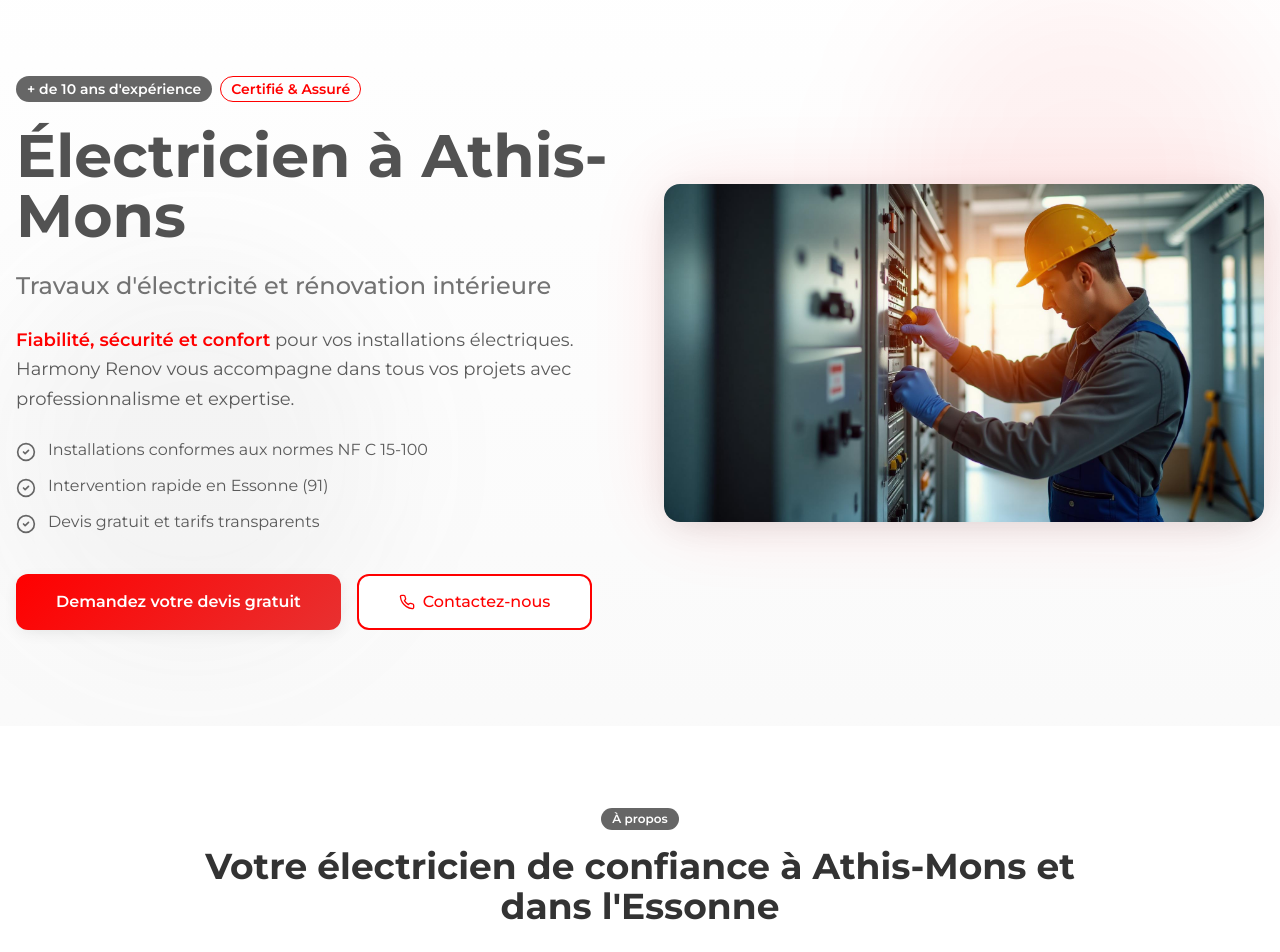
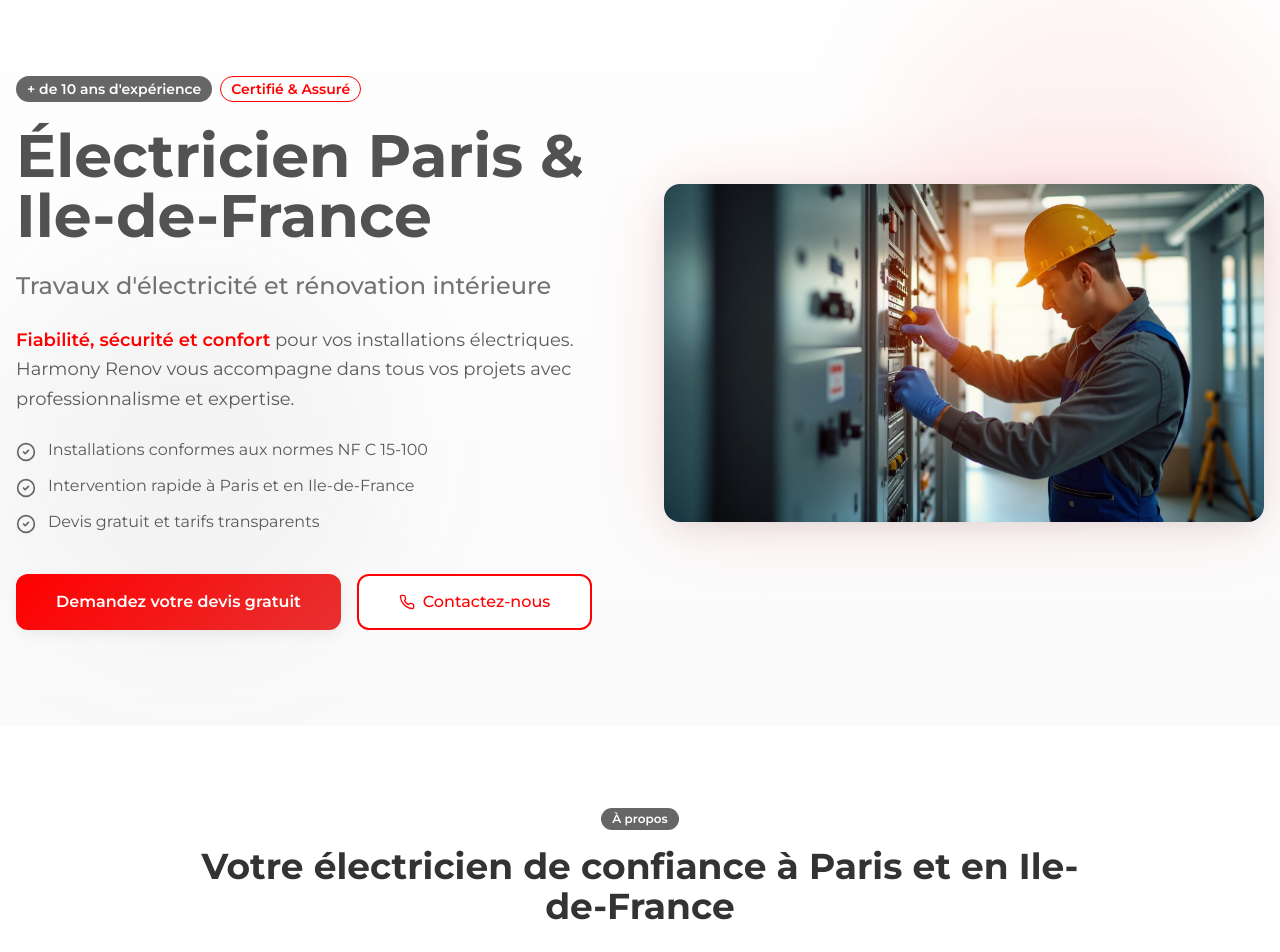
Before and after one commit to harmonyrenov91/harmony-renov-elec, a React (Vite) app: page / in a window 1280 px wide. Shown: the part 100-1052 px from the top of the page. Built offline with nearby package versions, Linux system fonts and the light colour scheme; the HTML template or start-up script is replaced by a standard one.

Commit message:
Update testimonials and footer, add Paris/IDF mentions
Update the Google reviews link, replace the placeholder logo in the footer with the actual logo, and add mentions of service areas in Paris and Ile-de-France across the Hero, About, and Footer components.

```diff
--- a/src/components/About.tsx
+++ b/src/components/About.tsx
@@ -21,7 +21,7 @@ const highlights = [
   {
     icon: Clock,
     title: "Réactif",
-    description: "Intervention rapide en Essonne"
+    description: "Intervention rapide Paris & IDF"
   }
 ];
 
@@ -35,7 +35,7 @@ const About = () => {
               À propos
             </Badge>
             <h2 className="text-3xl md:text-4xl font-bold text-foreground mb-6">
-              Votre électricien de confiance à Athis-Mons et dans l'Essonne
+              Votre électricien de confiance à Paris et en Ile-de-France
             </h2>
           </div>
 
--- a/src/components/Coverage.tsx
+++ b/src/components/Coverage.tsx
@@ -25,11 +25,11 @@ const Coverage = () => {
               Zone d'intervention
             </Badge>
             <h2 className="text-3xl md:text-4xl font-bold text-foreground mb-6">
-              Nos interventions en Essonne (91)
+              Nos interventions à Paris et en Ile-de-France
             </h2>
             <p className="text-lg text-muted-foreground max-w-3xl mx-auto">
-              Basée à Athis-Mons (91200), Harmony Renov intervient dans tout le département de l'Essonne
-              et les communes voisines pour vos installations électriques, dépannages urgents,
+              Basée à Athis-Mons (91200), Harmony Renov intervient à Paris, dans tout le département de l'Essonne
+              et l'ensemble de l'Ile-de-France pour vos installations électriques, dépannages urgents,
               rénovations complètes ou mises en conformité.
             </p>
           </div>
--- a/src/components/Footer.tsx
+++ b/src/components/Footer.tsx
@@ -9,17 +9,15 @@ const Footer = () => {
         <div className="grid md:grid-cols-4 gap-8 mb-8">
           <div className="md:col-span-2">
             <div className="flex items-center gap-2 mb-4">
-              <div className="w-10 h-10 bg-gradient-primary rounded-lg flex items-center justify-center">
-                <span className="text-primary-foreground font-bold text-xl">HR</span>
-              </div>
+              <img src="/src/assets/logo-harmony-renov.png" alt="Harmony Renov" className="h-12" />
               <div>
                 <h3 className="font-bold text-lg text-foreground">Harmony Renov</h3>
-                <p className="text-sm text-muted-foreground">Électricien Athis-Mons</p>
+                <p className="text-sm text-muted-foreground">Électricien Paris & Ile-de-France</p>
               </div>
             </div>
             <p className="text-foreground/80 leading-relaxed mb-4">
               Votre partenaire de confiance pour tous vos travaux d'électricité et de rénovation intérieure
-              en Essonne. Plus de 10 ans d'expérience au service de votre confort et de votre sécurité.
+              à Paris, en Essonne et dans toute l'Ile-de-France. Plus de 10 ans d'expérience au service de votre confort et de votre sécurité.
             </p>
             <p className="text-sm text-muted-foreground">
               Certifié • Assuré • Interventions rapides
--- a/src/components/Hero.tsx
+++ b/src/components/Hero.tsx
@@ -31,7 +31,7 @@ const Hero = () => {
             </div>
 
             <h1 className="text-4xl md:text-5xl lg:text-6xl leading-tight font-bold text-neutral-600">
-              Électricien à Athis-Mons <span className="text-primary"></span>
+              Électricien Paris & Ile-de-France <span className="text-primary"></span>
             </h1>
 
             <p className="text-xl md:text-2xl text-muted-foreground font-medium">
@@ -50,7 +50,7 @@ const Hero = () => {
               </li>
               <li className="flex items-start gap-3">
                 <CheckCircle2 className="text-secondary shrink-0 mt-1" size={20} />
-                <span className="text-foreground/80">Intervention rapide en Essonne (91)</span>
+                <span className="text-foreground/80">Intervention rapide à Paris et en Ile-de-France</span>
               </li>
               <li className="flex items-start gap-3">
                 <CheckCircle2 className="text-secondary shrink-0 mt-1" size={20} />
--- a/src/components/Testimonials.tsx
+++ b/src/components/Testimonials.tsx
@@ -82,7 +82,7 @@ const Testimonials = () => {
 
         <div className="text-center mt-10">
           <a
-            href="https://www.google.com/search?sca_esv=64f570c313726488&rlz=1C1FKPE_enFR1139FR1139&tbm=lcl&q=Harmony+Renov+-+%C3%89lectricit%C3%A9+%26+R%C3%A9novation+d%27int%C3%A9rieur+Avis&rflfq=1&num=20&stick=H4sIAAAAAAAAAONgkxI2NrY0NzQwNzYwMTAxMjM1NbAw3sDI-IrR1iOxKDc_r1IhKDUvv0xBV-FwZ05qcklRZnJmyeGVCmoKQYdXAiUSSzLz8xRS1DPzgKJFmamlRQqOZZnFi1gp0w8Azt0iX5oAAAA&rldimm=3397107304042655083&hl=fr-FR&sa=X&ved=2ahUKEwiZtIXx7uWQAxWqNfsDHUBQNgoQ9fQKegQINRAF&biw=1920&bih=1031&dpr=1#lkt=LocalPoiReviews"
+            href="https://share.google/OANjUo2mwdModGgkZ"
             target="_blank"
             rel="noopener noreferrer"
             className="inline-flex items-center gap-2 text-primary hover:text-primary-light transition-smooth font-medium"
```
